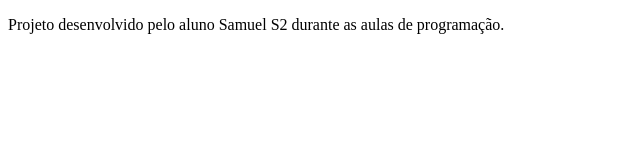
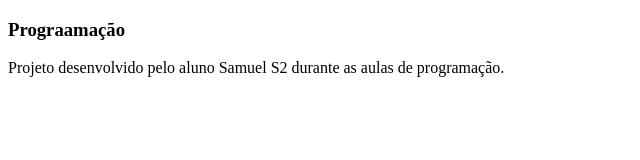
Before and after one commit to samuel26042008/Flashcard-2-ano-JMP, a plain HTML site: page index.html in a window 1280 px wide. Shown: the whole page, without its empty margins (0-640 px from the left). Drawn offline with Linux system fonts and the light colour scheme.

Commit message:
index.html

```diff
--- a/index.html
+++ b/index.html
@@ -7,7 +7,14 @@
 </head>
 <body>
     <main>
-
+        <section ide="container">
+            <article class='cartao'>
+                <div clas'cartao__conteudo">
+                 <h1>Prograamação</h1>
+                 <div class>
+                </div>
+            </article>
+        </section>
     </main>
     <footer>
         <p>Projeto desenvolvido pelo aluno Samuel S2 durante as aulas de programação.</p>
```
